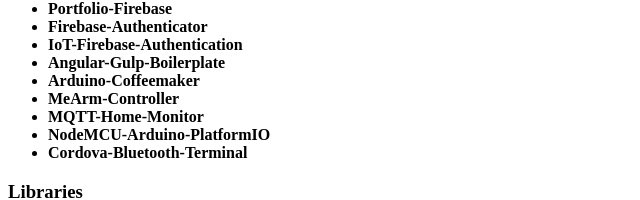
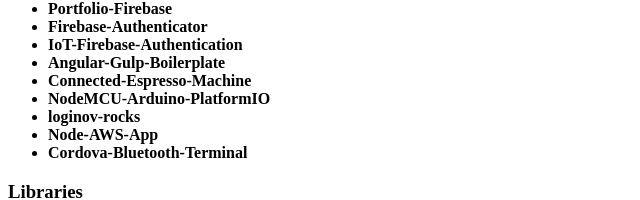
Before and after one commit to loginov-rocks/loginov-rocks, a React app in the folder web-app/: page / in a window 1280 px wide. Shown: the part 488-688 px from the top of the page, without its empty margins (0-640 px from the left). Built offline with nearby package versions, Linux system fonts and the light colour scheme.

Commit message:
Move open source works info to the JSON file

```diff
--- a/web-app/src/Components/App/App.tsx
+++ b/web-app/src/Components/App/App.tsx
@@ -3,7 +3,7 @@
 
 import { SocialPresence } from 'Components/SocialPresence';
 import { WorksList } from 'Components/WorksList';
-import { OPEN_SOURCE_LIBRARIES, OPEN_SOURCE_PROJECTS, WEB_APP_S3_GITHUB_FILE_KEY } from 'Constants';
+import { WEB_APP_S3_GITHUB_FILE_KEY } from 'Constants';
 import { Data } from 'Lib/Data';
 import { GitHubData as GetGitHubData } from 'Lib/GitHubData';
 
@@ -35,11 +35,11 @@
         <h2>Open Source</h2>
         <>
           <h3>Projects</h3>
-          <WorksList gitHubRepos={gitHubData ? gitHubData.repos : []} works={OPEN_SOURCE_PROJECTS} />
+          <WorksList gitHubRepos={gitHubData ? gitHubData.repos : []} works={data.openSource.projects} />
         </>
         <>
           <h3>Libraries</h3>
-          <WorksList gitHubRepos={gitHubData ? gitHubData.repos : []} works={OPEN_SOURCE_LIBRARIES} />
+          <WorksList gitHubRepos={gitHubData ? gitHubData.repos : []} works={data.openSource.libraries} />
         </>
       </>
     </>
--- a/web-app/src/Constants.ts
+++ b/web-app/src/Constants.ts
@@ -1,31 +1,3 @@
 export const SOCIAL_PRESENCE_DRIVE2_TITLE = 'DRIVE2';
 
 export const WEB_APP_S3_GITHUB_FILE_KEY = 'github.json';
-
-export const OPEN_SOURCE_LIBRARIES: string[] = [
-  'UbxGps',
-  'bluetooth-terminal',
-  'canvas-heightmap',
-  'comments-extractor',
-  'gulpdoc',
-  'gulp-locales-bundler',
-  'locales-bundler',
-  'react-native-redux-form',
-  'redux-repository',
-  'three-sky',
-  'ooyala-player-component',
-];
-
-export const OPEN_SOURCE_PROJECTS: string[] = [
-  'Web-Bluetooth-Terminal',
-  'Portfolio',
-  'Portfolio-Firebase',
-  'Firebase-Authenticator',
-  'IoT-Firebase-Authentication',
-  'Angular-Gulp-Boilerplate',
-  'Arduino-Coffeemaker',
-  'MeArm-Controller',
-  'MQTT-Home-Monitor',
-  'NodeMCU-Arduino-PlatformIO',
-  'Cordova-Bluetooth-Terminal',
-];
--- a/web-app/src/Data.json
+++ b/web-app/src/Data.json
@@ -1,4 +1,32 @@
 {
+  "openSource": {
+    "libraries": [
+      "UbxGps",
+      "bluetooth-terminal",
+      "canvas-heightmap",
+      "comments-extractor",
+      "gulpdoc",
+      "gulp-locales-bundler",
+      "locales-bundler",
+      "react-native-redux-form",
+      "redux-repository",
+      "three-sky",
+      "ooyala-player-component"
+    ],
+    "projects": [
+      "Web-Bluetooth-Terminal",
+      "Portfolio",
+      "Portfolio-Firebase",
+      "Firebase-Authenticator",
+      "IoT-Firebase-Authentication",
+      "Angular-Gulp-Boilerplate",
+      "Connected-Espresso-Machine",
+      "NodeMCU-Arduino-PlatformIO",
+      "loginov-rocks",
+      "Node-AWS-App",
+      "Cordova-Bluetooth-Terminal"
+    ]
+  },
   "socialPresenceItems": [
     {
       "title": "LinkedIn",
--- a/web-app/src/Lib/Data.ts
+++ b/web-app/src/Lib/Data.ts
@@ -1,5 +1,9 @@
 import { SocialPresenceItem } from './SocialPresenceItem';
 
 export interface Data {
+  openSource: {
+    libraries: string[];
+    projects: string[];
+  };
   socialPresenceItems: SocialPresenceItem[];
 }
```
Also changed, not shown: 1 other file (tests, documents, lock files or other folders).
